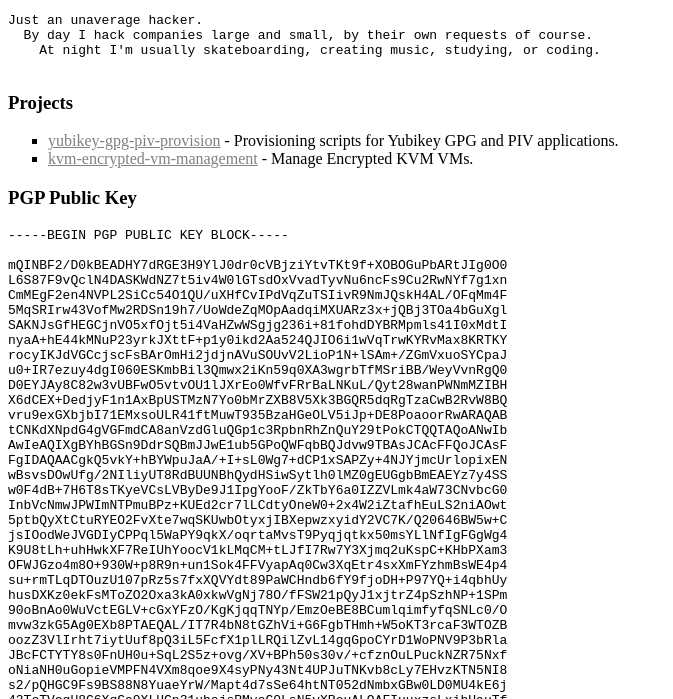
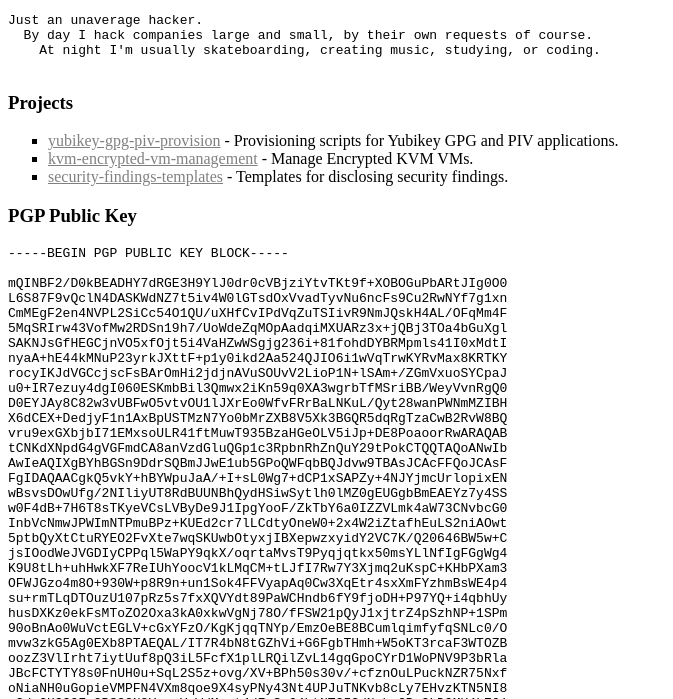
Before and after one commit to justintaft/justintaft.github.io, a plain HTML site: page index.html in a window 1280 px wide. Shown: the part 101-800 px from the top of the page, without its empty margins (0-673 px from the left). Drawn offline with Linux system fonts and the light colour scheme.

Commit message:
Adds project link for security findings templates.

```diff
--- a/index.html
+++ b/index.html
@@ -20,6 +20,7 @@
     <ul>
         <li><a href="https://github.com/justintaft/yubikey-gpg-piv-provision">yubikey-gpg-piv-provision</a> -  Provisioning scripts for Yubikey GPG and PIV applications.</li>
         <li><a href="https://github.com/justintaft/kvm-encrypted-vm-management">kvm-encrypted-vm-management</a> - Manage Encrypted KVM VMs.</li>
+        <li><a href="https://github.com/oneupsecurity/security-findings-templates">security-findings-templates</a> - Templates for disclosing security findings.</li>
     </ul>
 
     <h3>PGP Public Key</h3>
```
